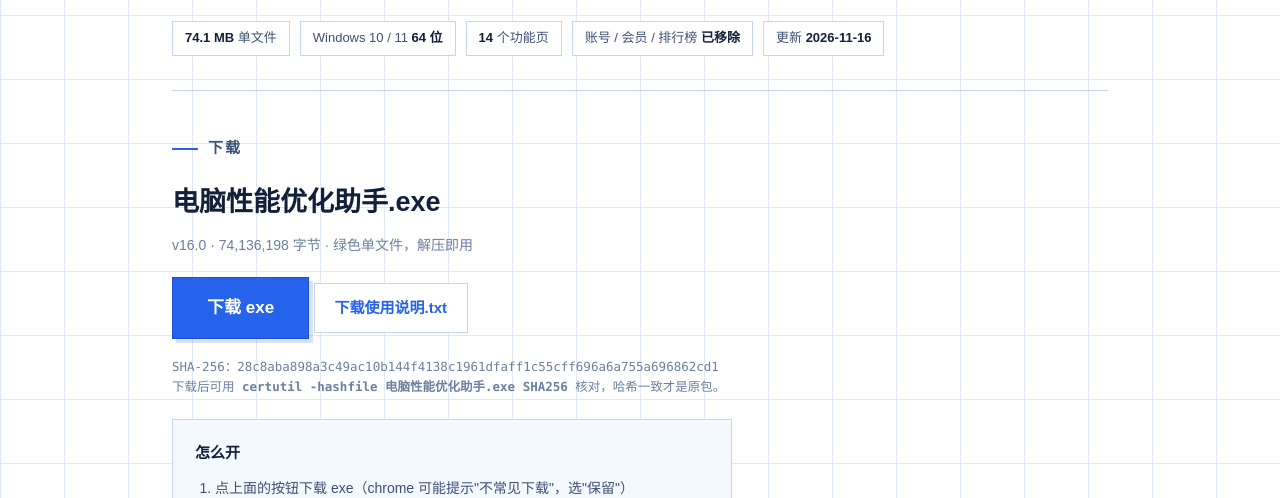
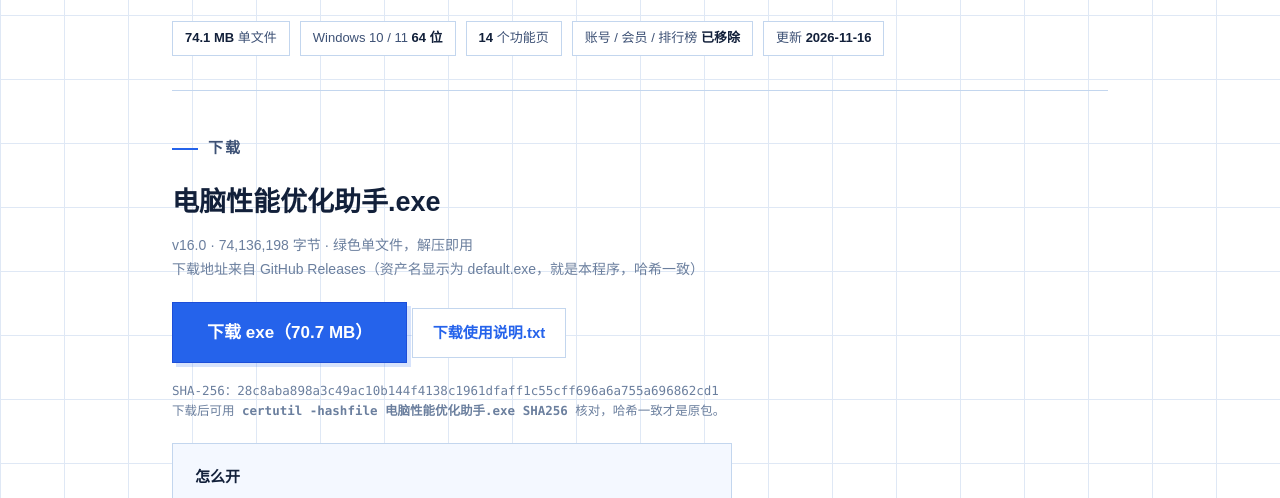
Before and after one commit to CNKT8/pc-tuner, a plain HTML site: page index.html in a window 1280 px wide. Shown: the part 241-739 px from the top of the page. Drawn offline with Linux system fonts and the light colour scheme.

Commit message:
Add files via upload

```diff
--- a/index.html
+++ b/index.html
@@ -102,8 +102,8 @@
   <div class="download">
     <div class="dl-main">
       <p class="name">电脑性能优化助手.exe</p>
-      <p class="meta">v16.0 · 74,136,198 字节 · 绿色单文件，解压即用</p>
-      <a class="btn" href="电脑性能优化助手.exe" download>下载 exe</a>
+      <p class="meta">v16.0 · 74,136,198 字节 · 绿色单文件，解压即用<br>下载地址来自 GitHub Releases（资产名显示为 default.exe，就是本程序，哈希一致）</p>
+      <a class="btn" href="https://github.com/CNKT8/pc-tuner/releases/download/v16.0/default.exe">下载 exe（70.7 MB）</a>
       <a class="btn ghost" href="使用说明.txt" download>下载使用说明.txt</a>
       <p class="hash">SHA-256：28c8aba898a3c49ac10b144f4138c1961dfaff1c55cff696a6a755a696862cd1<br>
       下载后可用 <b>certutil -hashfile 电脑性能优化助手.exe SHA256</b> 核对，哈希一致才是原包。</p>
```
